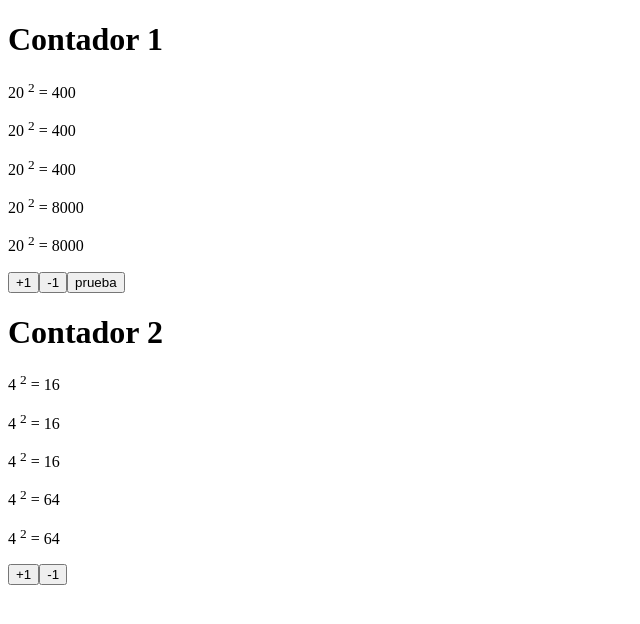
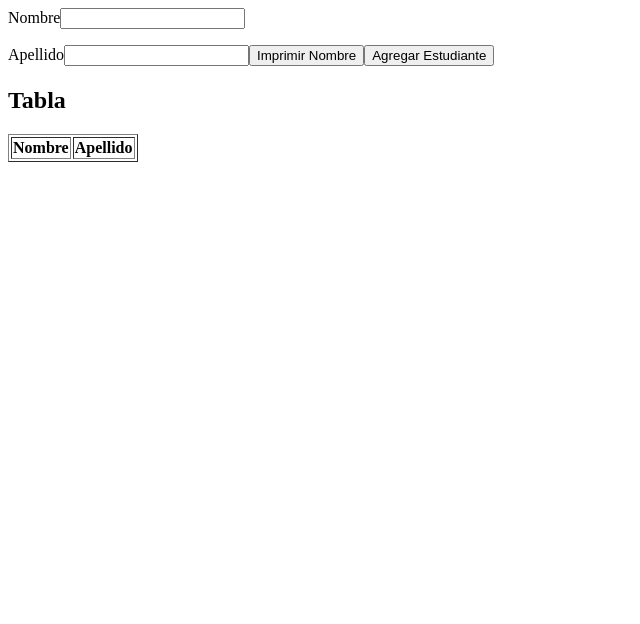
Before and after one commit to Michael-Barrionuevo/pw_vue_u2_mb, a Vue app: page / in a window 1280 px wide. Shown: the top 624 px of the page, without its empty margins (0-640 px from the left). Built offline with nearby package versions, Linux system fonts and the light colour scheme.

Commit message:
Taller 15

```diff
--- a/src/App.vue
+++ b/src/App.vue
@@ -2,7 +2,8 @@
   <div>
   </div>
   <div>
-      <ContadorView/>
+      <!--<ContadorView/>-->
+      <DirectivasView/>
   </div>
   <div>
 
@@ -10,10 +11,15 @@
 </template>
 
 <script >
+
+
 import ContadorView from './views/ContadorView.vue';
+import DirectivasView from './views/DirectivasView.vue';
+
+
 export default{
     components: {
-        ContadorView
+        ContadorView,DirectivasView
     }
   }
 
--- a/src/components/Contador.vue
+++ b/src/components/Contador.vue
@@ -65,10 +65,10 @@
     default: 99,
     validator(value){
       return value >10;
-    }
+    },
   },
-  mostrar: Boolean
- }
+  mostrar: Boolean,
+ },
  /* String, Number, Boolean, Array, Object, Date, Function, BigInt*/
 };
 </script>
--- /dev/null
+++ b/src/components/Directivas.vue
@@ -0,0 +1,92 @@
+<template>
+<div>
+    <label for="id_nombre">Nombre</label>
+    <input v-model="nombre" id="id_nombre" type="text">
+    <p>{{ nombre }}</p>
+
+
+    <label for="id_apellido">Apellido</label>
+    <input v-model="apellido" id="id_apellido" type="text">
+
+    <button v-on:click="imprimirNombre()">  Imprimir Nombre</button>
+    <button v-on:click="agregarEstudiante()"> Agregar Estudiante</button>
+
+    <h1>{{ arreglo[0] }}</h1>
+
+    <ul>
+        <li
+        v-show="nombre"
+        v-for="{nombre,apellido} in arreglo"
+        :key="nombre"
+        >
+            {{ nombre }} - {{ apellido }}
+        </li>
+
+    </ul>
+
+    <h2>Tabla</h2>
+
+    <table border="1">
+        <thead>
+        <tr>
+            <th>Nombre</th>
+            <th>Apellido</th>
+        </tr>
+    </thead>
+     <!--Al usar v-for con desestructuracion de datos siempre usar el nombre de las variables del objeto y no poner otras nombres-->
+    <tbody>
+        <tr v-for="{nombre,apellido} in arreglo" :key="nombre">
+
+            <th>{{ nombre }}</th>
+            <th>{{ apellido }}</th>
+        </tr>
+
+
+
+    </tbody>
+
+    </table>
+
+
+
+</div>
+</template>
+
+<script>
+export default {
+  data() {
+    return {
+        nombre: null,
+        apellido: null,
+        /* arreglo[1,2,3,4] */
+        arreglo:[],
+
+
+    };
+  },
+  methods: {
+    imprimirNombre(){
+        console.log(this.nombre);
+    },
+    agregarEstudiante(){
+        const estu={
+            nombre:this.nombre,
+            apellido:this.apellido
+
+        };
+        console.log("se agrega estudiante");
+        console.log(estu);
+        this.arreglo.push(estu);
+        this.limpiarFormulario();
+    },
+    limpiarFormulario(){
+        this.nombre=null;
+        this.apellido=null;
+    }
+
+  },
+};
+</script>
+
+<style>
+</style>
--- /dev/null
+++ b/src/views/DirectivasView.vue
@@ -0,0 +1,17 @@
+<template>
+<Directivas/>
+</template>
+
+
+<script>
+import Directivas from '../components/Directivas.vue';
+export default {
+    components: {
+        Directivas
+    },
+
+};
+</script>
+
+<style>
+</style>
```
